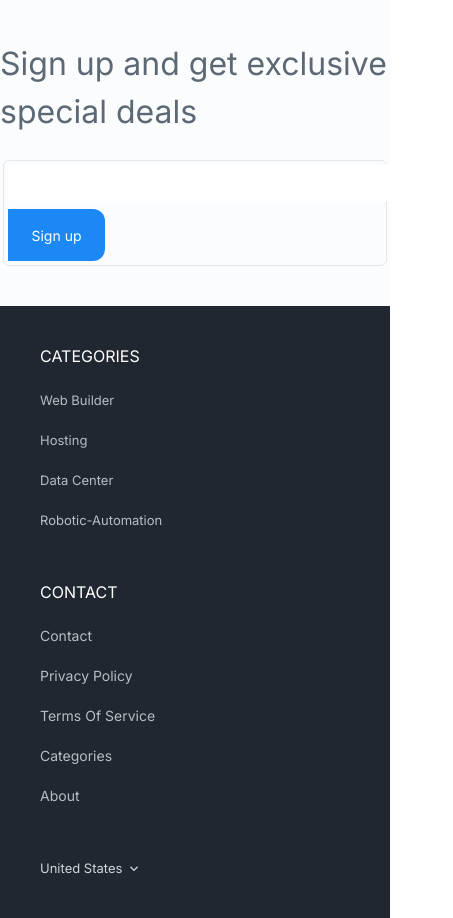
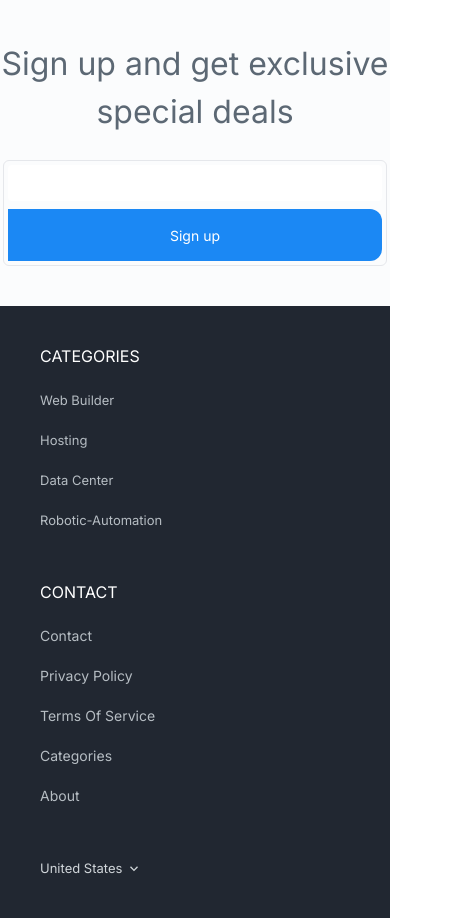
Before and after one commit to RashedAkash/radiant-riches, a Next.js app: page / in a window 390 px wide. Shown: the whole page, 453 px wide, since content can reach past the window. Built offline with nearby package versions, Linux system fonts and the light colour scheme.

Commit message:
sign up section responsive complete

```diff
--- a/src/components/SignUp.jsx
+++ b/src/components/SignUp.jsx
@@ -4,7 +4,7 @@ const SignUp = () => {
   return (
     <div className=" md:flex justify-around py-10 bg-[#FBFCFD]">
       <div>
-        <h1 className=" text-[#5C6874] text-[32px]">
+        <h1 className="text-center md:text-left text-[#5C6874] text-[32px]">
           Sign up and get exclusive <br /> special deals
         </h1>
       </div>
@@ -14,12 +14,12 @@ const SignUp = () => {
             <input
               type="email"
               placeholder=""
-              class="flex-1 h-[52px] w-[445px] px-4 py-2 m-1 text-gray-700 placeholder-white rounded border-none appearance-none dark:text-gray-200 focus:outline-none focus:placeholder-transparent focus:ring-0"
+              class="flex-1 h-[52px] md:w-[445px] px-4 py-2 m-1 text-gray-700 placeholder-white rounded border-none appearance-none dark:text-gray-200 focus:outline-none focus:placeholder-transparent focus:ring-0"
             />
 
             <button
               type="button"
-              class="h-[52px] w-[97px] rounded-l-none rounded-r-xl px-4 py-2 m-1 text-white transition-colors text-[14px] duration-300 transform bg-[#1B88F4] rounded-md hover:bg-blue-400 focus:outline-none focus:bg-blue-400"
+              class="h-[52px] md:w-[97px] rounded-l-none rounded-r-xl px-4 py-2 m-1 text-white transition-colors text-[14px] duration-300 transform bg-[#1B88F4] rounded-md hover:bg-blue-400 focus:outline-none focus:bg-blue-400"
             >
              Sign up
             </button>
```
